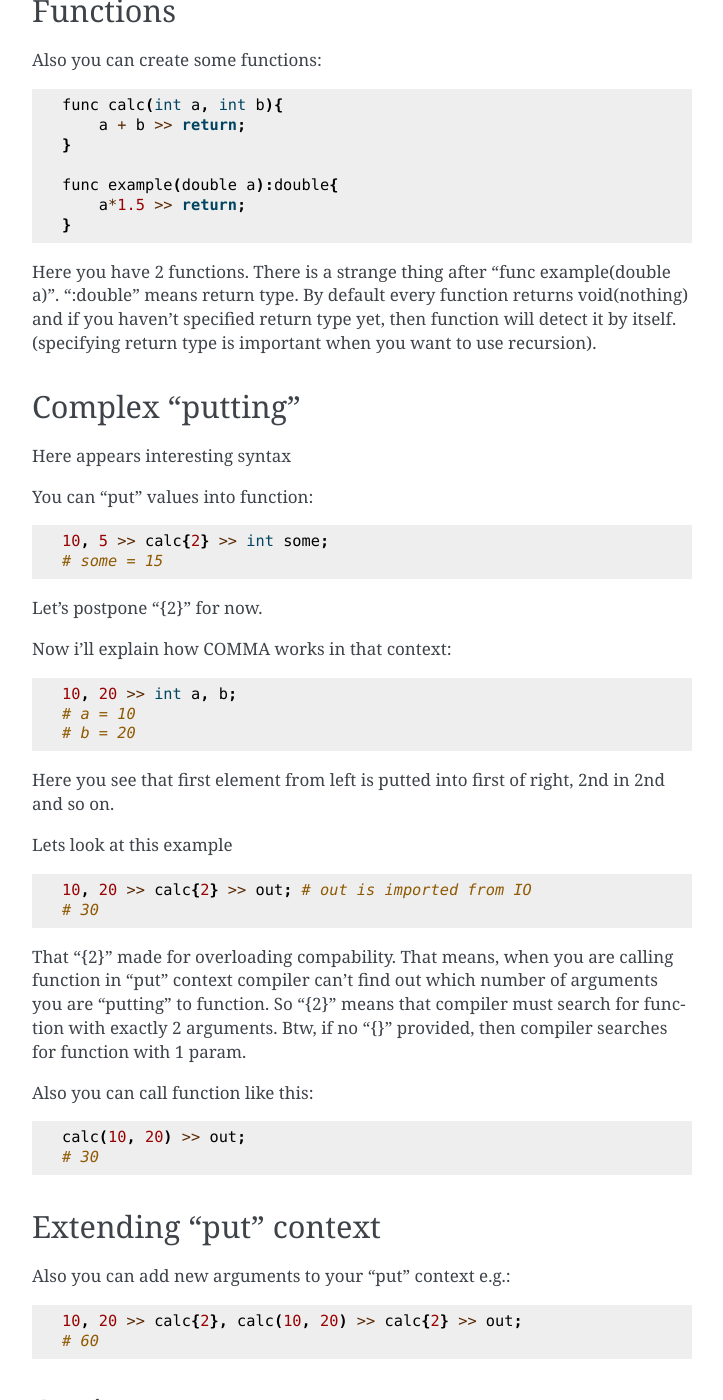
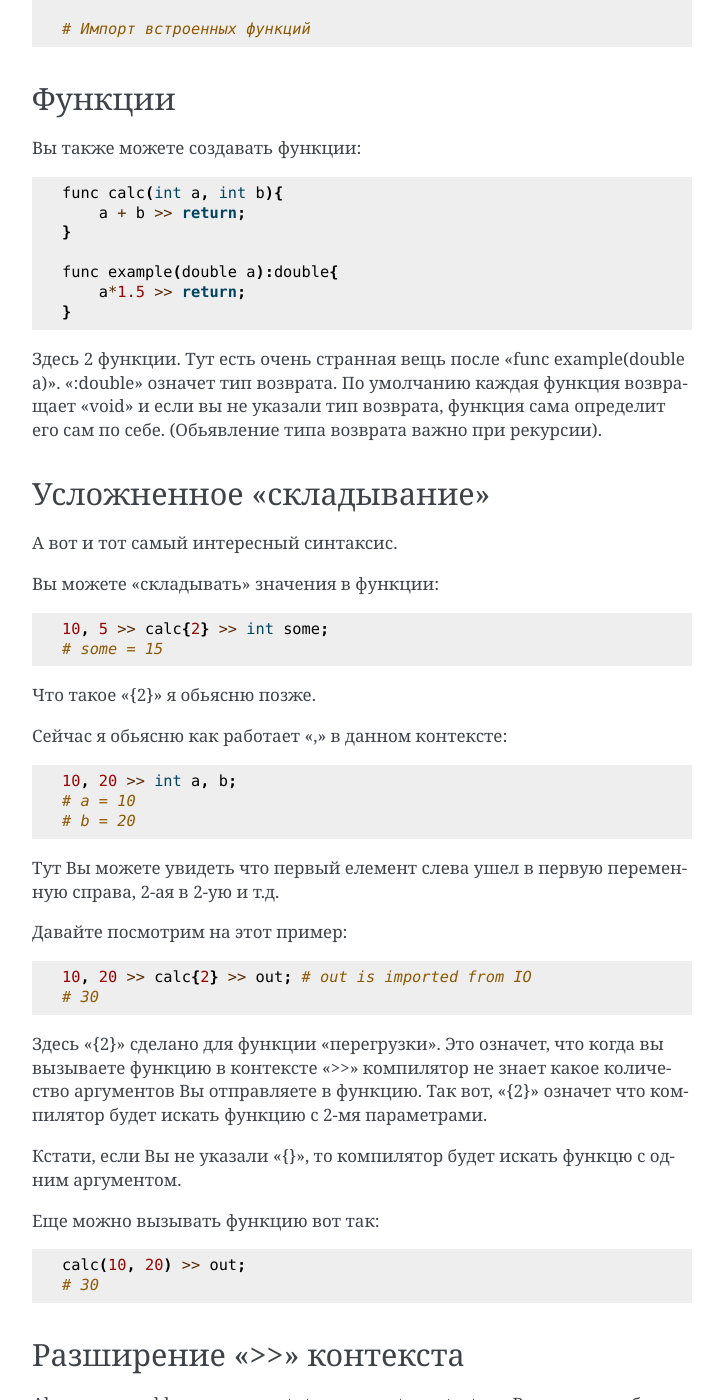
Before and after one commit to Teggot/LearexDocsRU, a Sphinx documentation site: the page built from docs/source/getting_started.rst, in a window 1280 px wide and 1400 px high, scrolled down 1412 px. Shown: the whole window, without its empty margins (388-1111 px from the left). Built offline with Sphinx 7.4.7, drawn with Linux system fonts in a browser that asks for light colours; some of the changed text lies outside the part shown.

Commit message:
first commit

```diff
--- a/docs/source/conf.py
+++ b/docs/source/conf.py
@@ -58,7 +58,7 @@ master_doc = 'index'
 #
 # This is also used if you do content translation via gettext catalogs.
 # Usually you set "language" from the command line for these cases.
-language = 'en'
+language = 'ru'
 
 # List of patterns, relative to source directory, that match files and
 # directories to ignore when looking for source files.
--- a/docs/source/getting_started.rst
+++ b/docs/source/getting_started.rst
@@ -1,66 +1,68 @@
-Getting started guide
-=====================
+Стартовый гайд
+==============
 
-You should start with instalation process but let me postpone that.
+Вам стоит начать с установки, но я пожалуй отложу это.
 
-Instalation process
-===================
+Процесс установки
+=================
 
-some stuff
+Здесь должен быть описан процес установки.
 
-Quick language guide
-====================
+Быстрый гайд
+============
 
-Variables
-^^^^^^^^^
+Переменные
+^^^^^^^^^^
 
-First thing first. You need to get into this specific syntax::
+Вам нужно вникнуться в специфический синтаксис::
 
     10 >> age;
     # age = 10
     5. >> double value;
     # value = 5.0
 
-Here i created 2 variables "age" and "value"
-In this case "age" is dynamic so you can probably change it's value(including type) and the "value" is created with static type "double" so you can't change "value"'s type later.
+Здесь я создал 2 переменные "age" и "value".
+В данном случае "age" динамическая, это значит что вы можете менять и значение и тип, и "value" создана со статическим типом "double" - вы можете менять только значение, но не тип.
 
-Also you can use "<<" but it has only 1 time, e.g.::
+Также вы можете использовать "<<", но нельзя делать вложения. Например::
 
     age << 10;
     # age = 10
     return << age;
 
-Complex example
-^^^^^^^^^^^^^^^
+Сложный пример
+^^^^^^^^^^^^^^
 
-That's how it looks.
-Sounds not interesting at all? I have a much more complicated statement::
+Вот как это выглядит.
+Не интересно скажете Вы? У меня есть пример гораздо сложнее::
 
     example(10), 10 >> example{1}, var, example(10) >> sum{3} >> age >> out;
 
-Here i have some functions and a bit complex stuff but you will get into it very fast.
+Здесь есть немного функций и слегка сложная конструкция, но Вы разберетесь в этом очень и очень быстро.
 
-Importing
-^^^^^^^^^
+Импорт
+^^^^^^
 
-Also some stuff like importing modules::
+Вот примеры импортов модулей::
 
     import IO
 
-    # or
+    # Импрот всего модуля
 
     from IO{
         import func out(int val):void
     }
 
-    # or
+    # Импорт опреденных функций из модуля
 
     import func printf(string a, b):int32
 
-Functions
-^^^^^^^^^
+    # Импорт встроенных функций
 
-Also you can create some functions::
+Функции
+^^^^^^^
+
+Вы также можете создавать функции::
 
     func calc(int a, int b){
         a + b >> return;
@@ -70,66 +72,68 @@ Also you can create some functions::
         a*1.5 >> return;
     }
 
-Here you have 2 functions.
-There is a strange thing after "func example(double a)". ":double" means return type. By default every function returns void(nothing) and if you haven't specified return type yet, then function will detect it by itself. (specifying return type is important when you want to use recursion).
+Здесь 2 функции.
+Тут есть очень странная вещь после "func example(double a)". ":double" означет тип возврата. По умолчанию каждая функция возвращает "void" и если вы не указали тип возврата, функция сама определит его сам по себе. (Обьявление типа возврата важно при рекурсии).
 
-Complex "putting"
-^^^^^^^^^^^^^^^^^
+Усложненное "складывание"
+^^^^^^^^^^^^^^^^^^^^^^^^^
 
-Here appears interesting syntax
+А вот и тот самый интересный синтаксис.
 
-You can "put" values into function::
+Вы можете "складывать" значения в функции::
 
     10, 5 >> calc{2} >> int some;
     # some = 15
 
-Let's postpone "{2}" for now.
+Что такое "{2}" я обьясню позже.
 
-Now i'll explain how COMMA works in that context::
+Сейчас я обьясню как работает "," в данном контексте::
 
     10, 20 >> int a, b;
     # a = 10
     # b = 20
 
-Here you see that first element from left is putted into first of right, 2nd in 2nd and so on.
+Тут Вы можете увидеть что первый елемент слева ушел в первую переменную справа, 2-ая в 2-ую и т.д.
 
-Lets look at this example
-::
+Давайте посмотрим на этот пример::
 
     10, 20 >> calc{2} >> out; # out is imported from IO
     # 30
 
-That "{2}" made for overloading compability. That means, when you are calling function in "put" context compiler can't find out which number of arguments you are "putting" to function. So "{2}" means that compiler must search for function with exactly 2 arguments.
-Btw, if no "{}" provided, then compiler searches for function with 1 param.
+Здесь "{2}" сделано для функции "перегрузки". Это означет, что когда вы вызываете функцию в контексте ">>" компилятор не знает какое количество аргументов Вы отправляете в функцию. Так вот, "{2}" означет что компилятор будет искать функцию с 2-мя параметрами.
 
-Also you can call function like this::
+Кстати, если Вы не указали "{}", то компилятор будет искать функцю с одним аргументом.
+
+Еще можно вызывать функцию вот так::
 
     calc(10, 20) >> out;
     # 30
 
-Extending "put" context
-^^^^^^^^^^^^^^^^^^^^^^^
+Разширение ">>" контекста
+^^^^^^^^^^^^^^^^^^^^^^^^^
 
-Also you can add new arguments to your "put" context e.g.::
+Also you can add new arguments to your "put" context e.g.
+Вы можете добавлять аргументы с каждым ">>", например::
 
     10, 20 >> calc{2}, calc(10, 20) >> calc{2} >> out;
     # 60
 
-Casting to types
+Обращение к типу
 ^^^^^^^^^^^^^^^^
 
-you can cast variable to type::
+Вы можете обащать переменные к типу::
 
-    age|&int8;
-    # age is casted to *int8;
+    age|double >> out;
+    # age выведется с типом double;
 
 
-If statements
-^^^^^^^^^^^^^
+Условия
+^^^^^^^
 
-To run code ahead you should import IO lib (as i have mentioned before).
+To run code ahead you should import IO lib (as i have mentioned before)
+Вы должны импортнуть модуль IO(как я показывал до этого).
 
-Ifs::
+::
 
     if (10 == 10){
         10 >> out;
```
Also changed, not shown: other parts of docs/source/getting_started.rst (+6 -5 lines), docs/source/advanced_steps.rst (+18 -18 lines), docs/source/future_features.rst (+10 -10 lines), docs/source/index.rst (+9 -9 lines).
